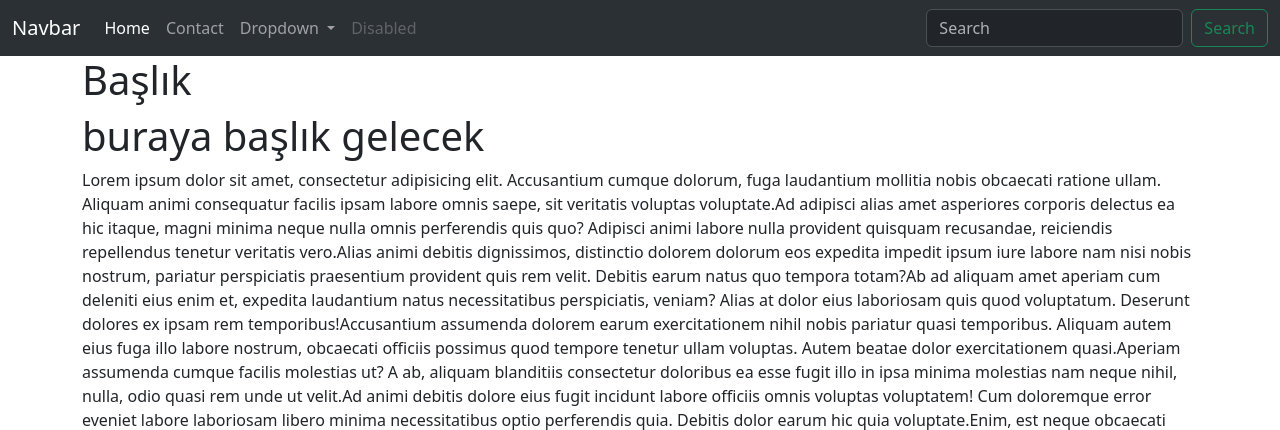
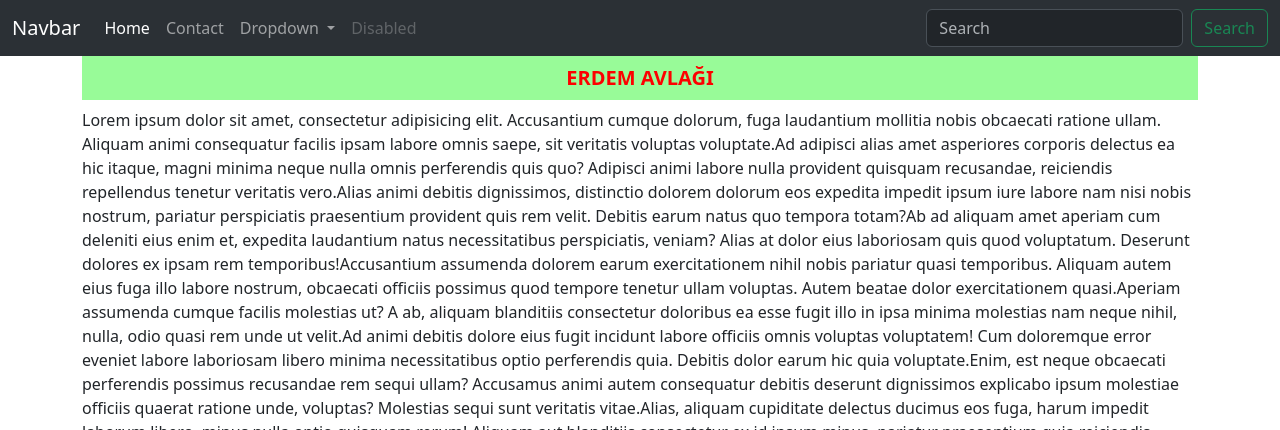
Before and after one commit to erdemavlagi/resume, a Django app: page / in a window 1280 px wide. Shown: the top 430 px of the page. Run offline with Django 4.2, Linux system fonts and the light colour scheme; some libraries are stand-ins or nearby versions.

Commit message:
feat: create static-media tags, and urls

```diff
--- a/resume/urls.py
+++ b/resume/urls.py
@@ -17,8 +17,14 @@ Including another URLconf
 
 from django.contrib import admin
 from django.urls import path, include
+from django.conf import settings
+from django.conf.urls.static import static
 
 urlpatterns = [
     path('admin/', admin.site.urls),
-    path('',include('core.urls'))
+    path('',include('core.urls')),
 ]
+
+if settings.DEBUG:
+    urlpatterns += static(settings.MEDIA_URL, document_root=settings.MEDIA_ROOT)
+    urlpatterns += static(settings.STATIC_URL, document_root=settings.STATIC_URL)
--- /dev/null
+++ b/static/css/style.css
@@ -0,0 +1,8 @@
+.myHeader {
+    background-color: #98FB98;
+    color:#FD0000;
+    font-size: 20px;
+    font-weight: bold;
+    padding: 10px;
+    text-align: center;
+}
--- a/templates/includes/head.html
+++ b/templates/includes/head.html
@@ -1,6 +1,9 @@
+{% load static %}
+
 <head>
     <meta charset="UTF-8">
     <title>{{ title }}</title>
-    <link href="https://cdn.jsdelivr.net/npm/bootstrap@5.3.0-alpha3/dist/css/bootstrap.min.css" rel="stylesheet" integrity="sha384-KK94CHFLLe+nY2dmCWGMq91rCGa5gtU4mk92HdvYe+M/SXH301p5ILy+dN9+nJOZ" crossorigin="anonymous">
-
+    <link href="https://cdn.jsdelivr.net/npm/bootstrap@5.3.0-alpha3/dist/css/bootstrap.min.css" rel="stylesheet"
+          integrity="sha384-KK94CHFLLe+nY2dmCWGMq91rCGa5gtU4mk92HdvYe+M/SXH301p5ILy+dN9+nJOZ" crossorigin="anonymous">
+    <link rel="stylesheet" href="{% static 'css/style.css' %}">
 </head>
--- a/templates/index.html
+++ b/templates/index.html
@@ -1,12 +1,10 @@
 {% extends 'layout.html' %}
-
+{% load static %}
 {% block content %}
 
     <div class="row">
         <div class="com-md-12">
-            <h1>Başlık </h1>
-            <h1>buraya başlık gelecek</h1>
-
+            <h1 class="myHeader">ERDEM AVLAĞI</h1>
         </div>
     </div>
      <p>
@@ -14,11 +12,11 @@
      </p>
 
     <div class="card" style="width: 18rem;">
-  <img src="http://via.placeholder.com/440x360" class="card-img-top" alt="...">
+  <img src="{% get_media_prefix %}KSK.jpg"class="card-img-top" alt="...">
   <div class="card-body">
-    <h5 class="card-title">Card title</h5>
+    <h5 class="card-title">Karşıyaka Spor Klubü</h5>
     <p class="card-text">Some quick example text to build on the card title and make up the bulk of the card's content.</p>
-    <a href="#" class="btn btn-primary">Go somewhere</a>
+    <a href="#" class="btn btn-primary">Üye Ol</a>
   </div>
 </div>
 </div>
```
Also changed, not shown: resume/settings.py (+9 -1 lines).
